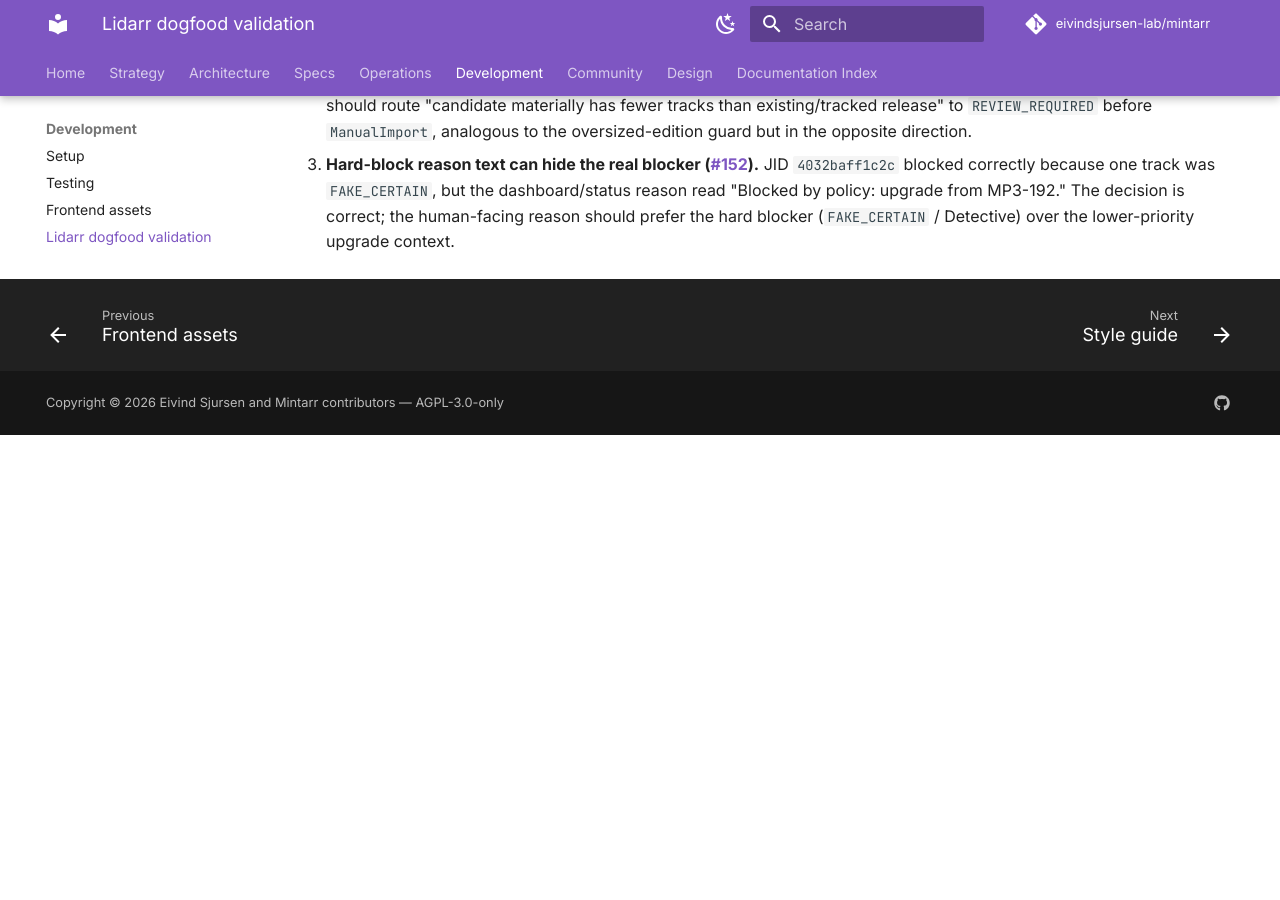
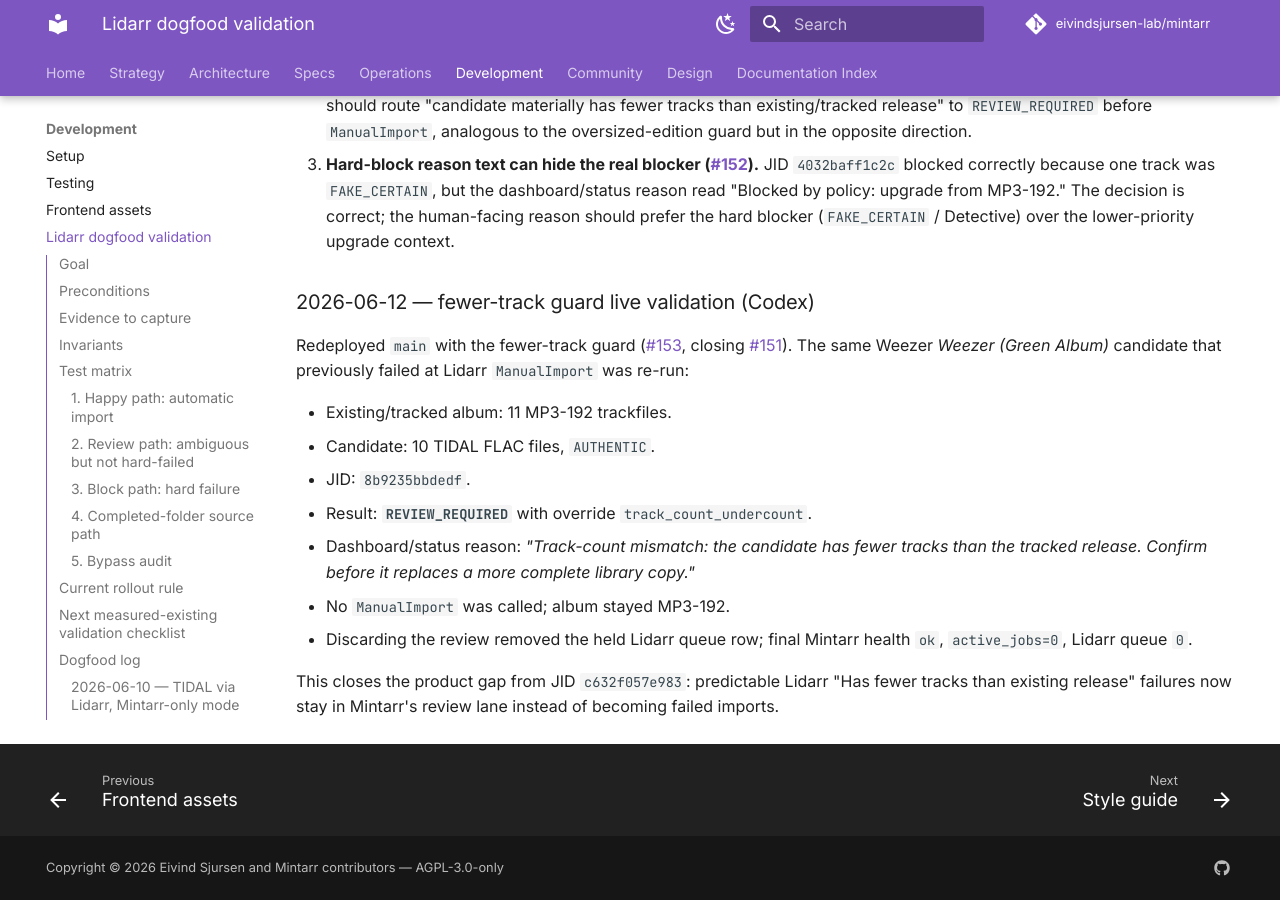
Before and after one commit to VectorOfDoubt/mintarr, an MkDocs documentation site: the page built from docs/development/LIDARR_DOGFOOD_VALIDATION.md, in a window 1280 px wide and 900 px high, scrolled down 10710 px. Built offline with MkDocs 1.6.1 and Material for MkDocs 9.7.7, drawn with Linux system fonts in a browser that asks for light colours; comment, search, counter and statistics services are not loaded; before the commit the page ends 11145 px from its top, so only the background shows below that.

Commit message:
docs: record fewer-track guard dogfood

```diff
--- a/docs/development/LIDARR_DOGFOOD_VALIDATION.md
+++ b/docs/development/LIDARR_DOGFOOD_VALIDATION.md
@@ -454,3 +454,26 @@
    read "Blocked by policy: upgrade from MP3-192." The decision is correct; the
    human-facing reason should prefer the hard blocker (`FAKE_CERTAIN` / Detective)
    over the lower-priority upgrade context.
+
+### 2026-06-12 — fewer-track guard live validation (Codex)
+
+Redeployed `main` with the fewer-track guard
+([#153](https://github.com/eivindsjursen-lab/mintarr/pull/153), closing
+[#151](https://github.com/eivindsjursen-lab/mintarr/issues/151)). The same Weezer
+*Weezer (Green Album)* candidate that previously failed at Lidarr `ManualImport`
+was re-run:
+
+- Existing/tracked album: 11 MP3-192 trackfiles.
+- Candidate: 10 TIDAL FLAC files, `AUTHENTIC`.
+- JID: `8b9235bbdedf`.
+- Result: **`REVIEW_REQUIRED`** with override `track_count_undercount`.
+- Dashboard/status reason: *"Track-count mismatch: the candidate has fewer tracks
+  than the tracked release. Confirm before it replaces a more complete library
+  copy."*
+- No `ManualImport` was called; album stayed MP3-192.
+- Discarding the review removed the held Lidarr queue row; final Mintarr health
+  `ok`, `active_jobs=0`, Lidarr queue `0`.
+
+This closes the product gap from JID `c632f057e983`: predictable Lidarr
+"Has fewer tracks than existing release" failures now stay in Mintarr's review lane
+instead of becoming failed imports.
```
